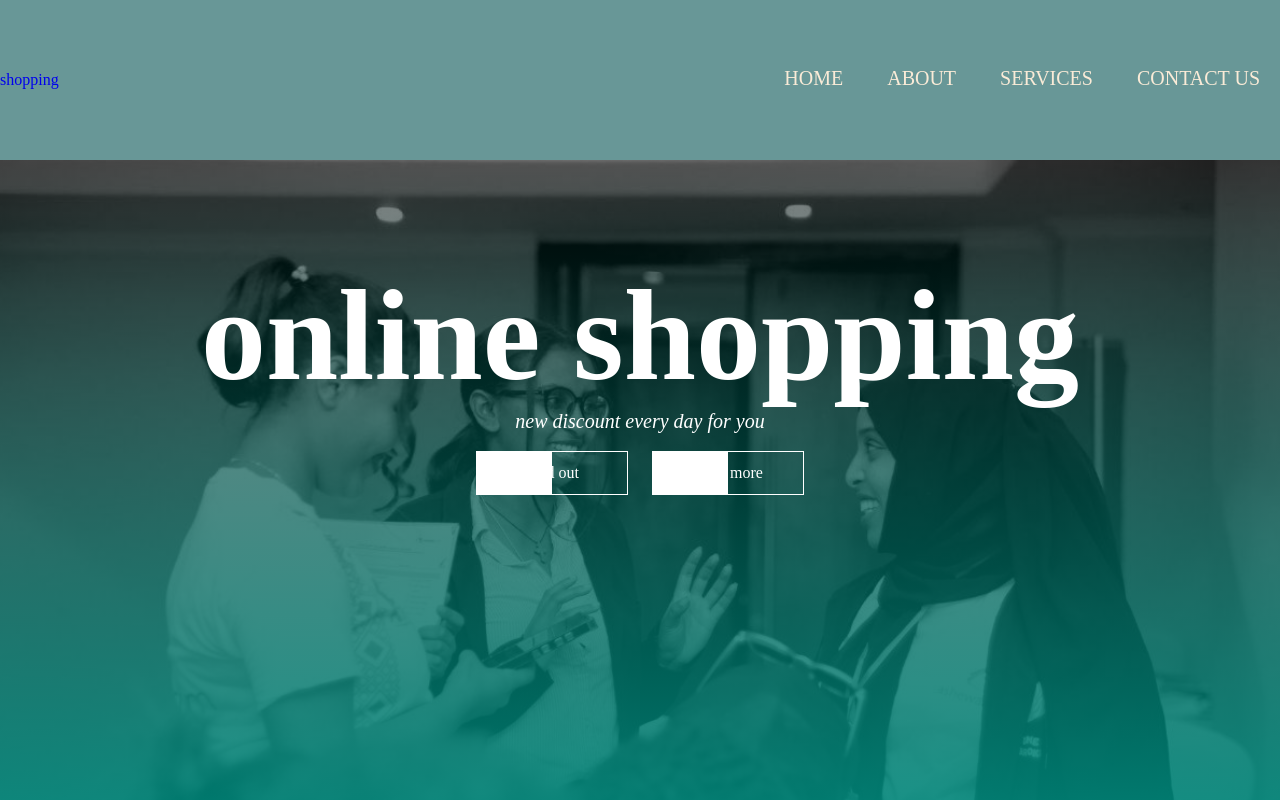
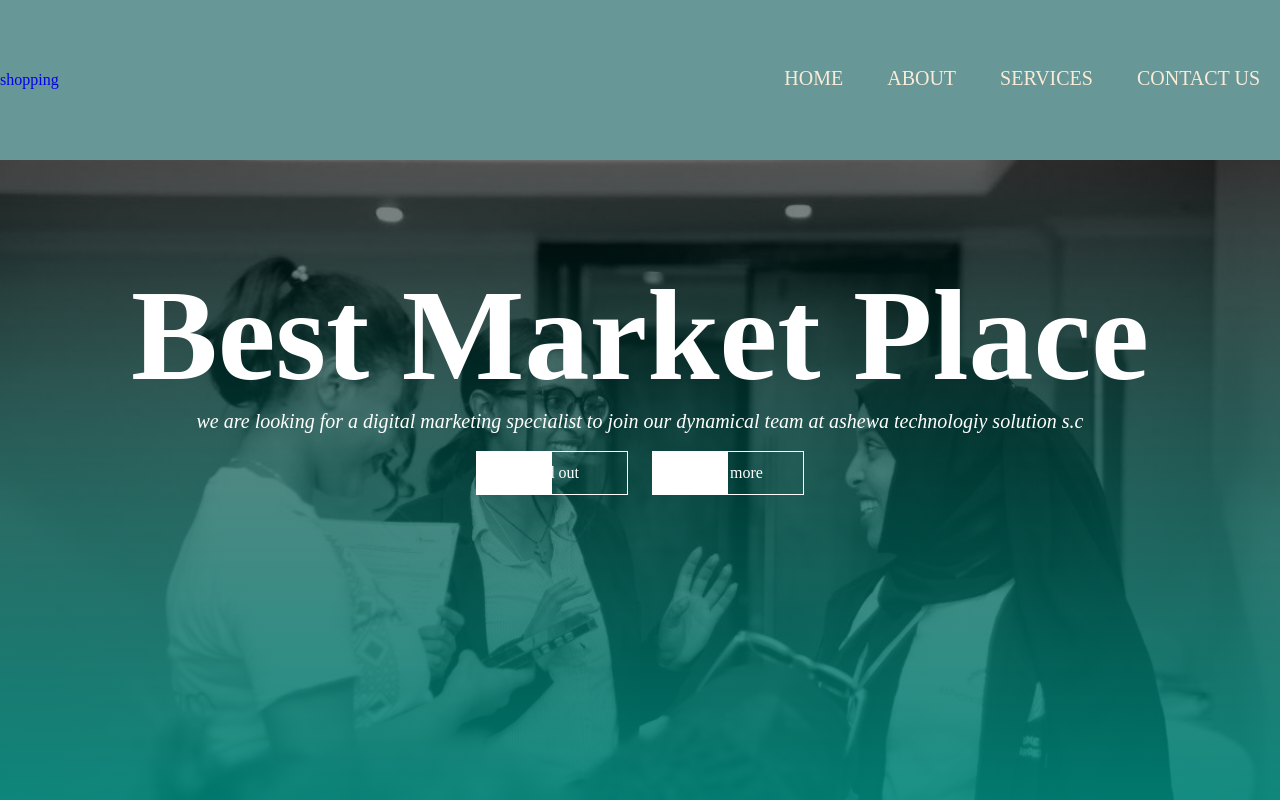
Before and after one commit to Meareyeee/misikir-digafe-ugr-10739-13, a plain HTML site: page index.html in a window 1280 px wide. Shown: the top 800 px of the page. Drawn offline with Linux system fonts and the light colour scheme.

Commit message:
new text

```diff
--- a/index.html
+++ b/index.html
@@ -23,8 +23,10 @@
         <section id="banner">
 
          <div class="banner-text">
-        <h1>online shopping</h1>
-        <p>new discount every day for you</p><br>
+        <h1>Best Market Place</h1>
+        <p>we are looking for a digital marketing specialist to join our dynamical
+          team at ashewa technologiy solution s.c
+        </p><br>
        <div class="banner-btn">
         <a href="#"><span></span>Find out</a>
         <a href="#"><span></span>Read more</a>
```
